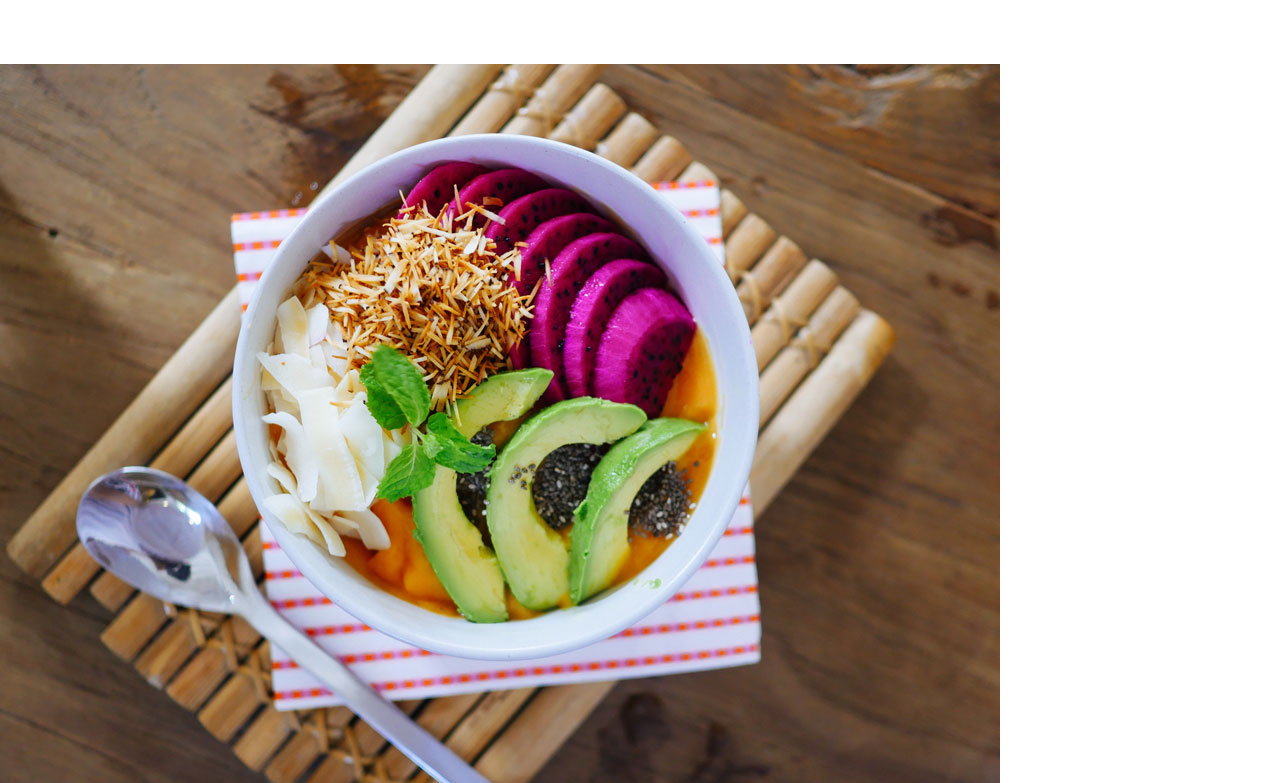
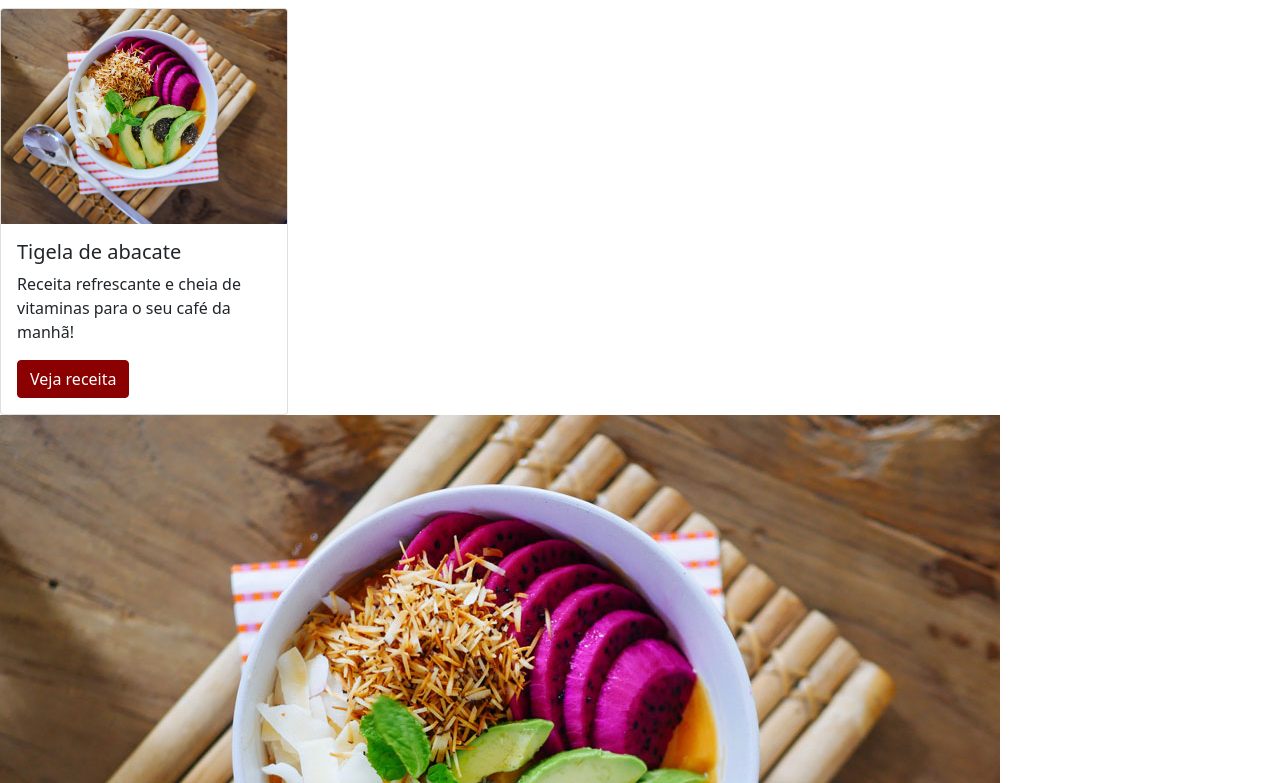
Before and after one commit to rafalangoni/landing-page-bootstrap, a plain HTML site: page index.html in a window 1280 px wide. Shown: the part 574-1357 px from the top of the page. Drawn offline with nearby package versions, Linux system fonts and the light colour scheme.

Commit message:
adicionando o primeiro card

```diff
--- a/index.html
+++ b/index.html
@@ -12,7 +12,7 @@
 <body>
   <title>fruto & fruta</title>
 
-  <nav class="navbar navbar-expand-lg navbar-light bg-light">
+  <nav class="navbar navbar-expand-lg navbar-light bg-light fixed-top">
     <div class="container-fluid">
       <a class="navbar-brand" href="#">fruto & fruta</a>
       <button class="navbar-toggler" type="button" data-bs-toggle="collapse" data-bs-target="#navbarNav">
@@ -69,6 +69,15 @@
   <h2 class="fonte-titulo cor-especial text-center pt-5">Receitas para economizar e ganhar saúde</h2>
   <p class="text-center pb-5">Nossas receitas ajudam você a aproveitar melhor os alimentos, economizar, ganhar tempo e praticidade</p>
 
+  <div class="card" style="width: 18rem;">
+    <img src="src/img/receita-abacate.jpg" class="card-img-top" alt="Imagem de uma receita de abacate pro café da manhã">
+    <div class="card-body">
+      <h5 class="card-title">Tigela de abacate</h5>
+      <p class="card-text">Receita refrescante e cheia de vitaminas para o seu café da manhã!</p>
+      <a href="#" class="btn card-button">Veja receita</a>
+    </div>
+  </div>
+
   <img src="src/img/receita-abacate.jpg" alt="tigela com salada de abacate, vista superior">
   <h3>Tigela de abacate</h3>
   <p>Receita refrescante e cheia de vitaminas para o seu café da manhã!</p>
--- a/src/style.css
+++ b/src/style.css
@@ -18,3 +18,9 @@
 .cor-especial{
     color: var(--cor-darkred);
 }
+
+.card-button{
+    background-color: var(--cor-darkred);
+    border-color: var(--cor-darkred);
+    color: white;
+}
```
